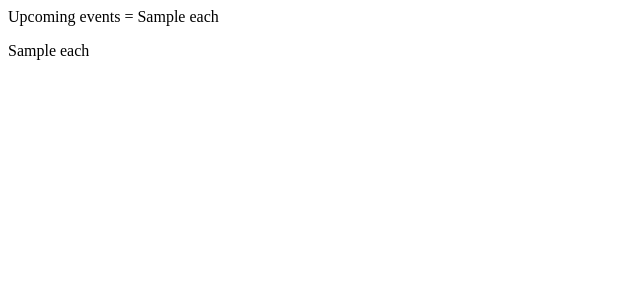
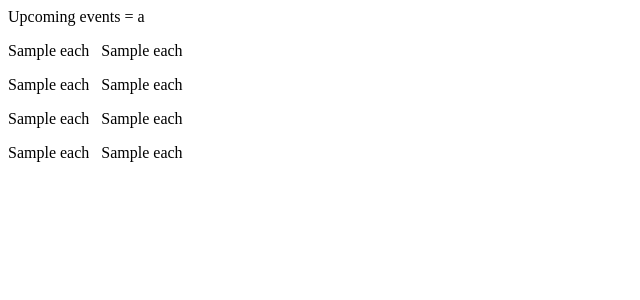
Before and after one commit to MeWs-byte/MiFloV2, a Flask app: template templates/events.html in a window 1280 px wide. Shown: the top 300 px of the page, without its empty margins (0-640 px from the left). Run offline with Flask 2, Linux system fonts and the light colour scheme; the template is opened without the code that fills it: most values are stand-ins (such as "Sample title", 1, 10 or a date in 2020).

Commit message:
fixed to do event glitch

```diff
--- a/flaskapp.py
+++ b/flaskapp.py
@@ -3,6 +3,7 @@ import timeTimer
 from googleCal import eventList
 from eventclass import Event
 from datetime import datetime
+#from threadMachine import getCompleteList
 
 
 app = Flask(__name__)
@@ -16,6 +17,12 @@ todo = ''
 toDoInfo = ''
 toDoTime = ''
 #todoList = [] old todList , everything is merged into one list now
+
+
+#print('eyes up here brooo!!!!!!!!!!!')
+#getCompleteList()
+
+#print(complete_Event_list_no_duplicate)
 
 @app.route('/', methods=['GET', 'POST'])
 @app.route('/index/', methods=['GET', 'POST'])      # get a mini dash going here to control all the states and see incoming events
@@ -139,10 +146,10 @@ GREET_HTML = """
 
 @app.route('/events')
 def events():
-    global eventList, complete_Event_list_no_duplicate
+    global eventList
 
 
-    return render_template('events.html', complete_Event_list_no_duplicate=complete_Event_list_no_duplicate)
+    return render_template('events.html', eventList=eventList)
 
 
 
--- a/templates/events.html
+++ b/templates/events.html
@@ -1,7 +1,43 @@
-Upcoming events = {{ complete_Event_list_no_duplicate[0] }}
+Upcoming events = {{ eventList[:][1] }}
 <p></p>
 
-{% for each in complete_Event_list_no_duplicate %}
+{% for each in eventList[0]['start']['dateTime'] %}
 {{ each }}
 {% endfor %}
 <span><span/>&nbsp
+{% for each in eventList[0]['summary'] %}
+{{ each }}
+{% endfor %}
+
+
+<p></p>
+
+{% for each in eventList[1]['start']['dateTime'] %}
+{{ each }}
+{% endfor %}
+<span><span/>&nbsp
+{% for each in eventList[1]['summary'] %}
+{{ each }}
+{% endfor %}
+
+
+<p></p>
+
+{% for each in eventList[2]['start']['dateTime'] %}
+{{ each }}
+{% endfor %}
+<span><span/>&nbsp
+{% for each in eventList[2]['summary'] %}
+{{ each }}
+{% endfor %}
+
+
+<p></p>
+
+{% for each in eventList[3]['start']['dateTime'] %}
+{{ each }}
+{% endfor %}
+<span><span/>&nbsp
+{% for each in eventList[3]['summary'] %}
+{{ each }}
+{% endfor %}
--- a/templates/timer.html
+++ b/templates/timer.html
@@ -5,6 +5,10 @@ timer = {{ timer }}
     <input type="text" value="1" name="timer">
     <input type="submit" value="set the timer">
 </form>
+
+<p>
+        Go to the <a href="index">main menu</a>
+    </p>
 
 
 {% with messages = get_flashed_messages() %}
--- a/token.json
+++ b/token.json
@@ -1 +1 @@
-{"token": "ya29.a0AfH6SMBsKlzrSTWFECd16Plfz3rTDQE1gRh0DMRSNezy5yuK4DbnhvaOXgQ_gFmoHM7s11yccYHqgWwoocnTaP1yOTCj7sSs9kzeVR1lTZ3w1JDgY4uxwl62zIvR9SM_PGq1nYH9-vFStCjZoyYJjzIvszGtEQ", "refresh_token": "1//09_d_GNzmK96ECgYIARAAGAkSNwF-L9Ir76zOZh7sazH9EWh6d8oiRWd5-63dZAKyGvLPjwIcIjWjIZlUIoDLvYASGy5HVL0TJWE", "token_uri": "https://oauth2.googleapis.com/token", "client_id": "414880974630-8e8l0619rfmq6b3ie10aankqba1h1ktj.apps.googleusercontent.com", "client_secret": "rDTGJX0BLesDcYavrtIzcmRa", "scopes": ["https://www.googleapis.com/auth/calendar.readonly"], "expiry": "2021-05-17T14:22:05.220670Z"}
+{"token": "ya29.a0AfH6SMDEstPIwnO0RRocj-g0VoblyfsTwmSVfYlRQTg9zmO6rgyukbMlDDCdqhff4F5oSS4Dd0eSzubnp8qqwlkpj8iAsPuZTj2wj6QV8mS-90o7f-PxbrZIWex9AzTU-cl2G5XG1i5-c_wSJ75Tgsj_tKwGWQ", "refresh_token": "1//09_d_GNzmK96ECgYIARAAGAkSNwF-L9Ir76zOZh7sazH9EWh6d8oiRWd5-63dZAKyGvLPjwIcIjWjIZlUIoDLvYASGy5HVL0TJWE", "token_uri": "https://oauth2.googleapis.com/token", "client_id": "414880974630-8e8l0619rfmq6b3ie10aankqba1h1ktj.apps.googleusercontent.com", "client_secret": "rDTGJX0BLesDcYavrtIzcmRa", "scopes": ["https://www.googleapis.com/auth/calendar.readonly"], "expiry": "2021-05-17T15:21:58.270192Z"}
```
Also changed, not shown: threadMachine.py (+11 -10 lines), img.png.
